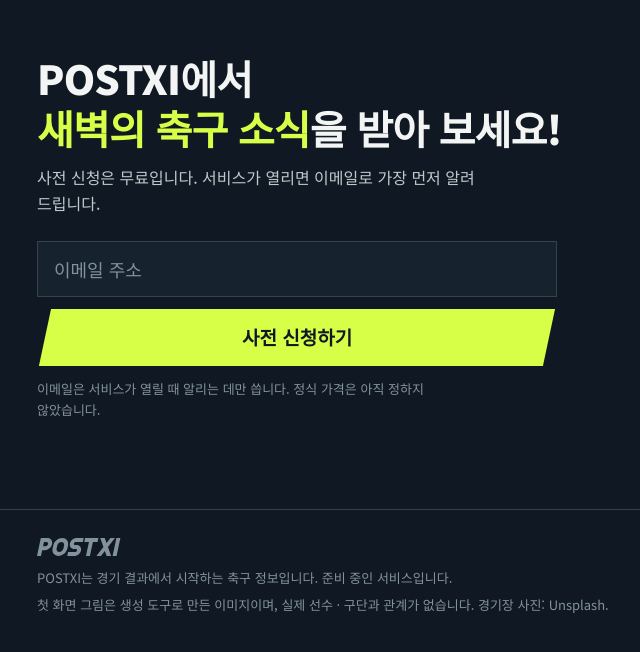
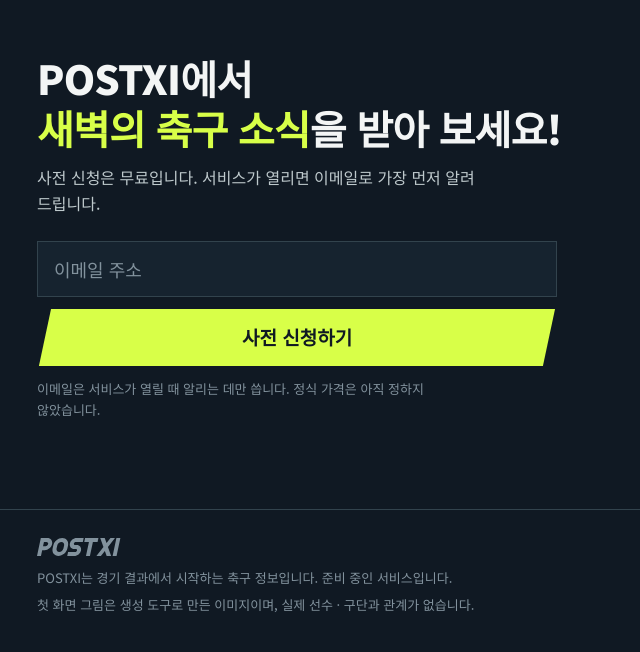
Before and after one commit to Sangwoo-97/postxi, a plain HTML site: page index.html in a window 1280 px wide. Shown: the part 3828-4480 px from the top of the page, without its empty margins (83-723 px from the left). Drawn offline with Linux system fonts and the light colour scheme.

Commit message:
바닥글에서 Unsplash 문구 삭제

```diff
--- a/index.html
+++ b/index.html
@@ -460,7 +460,7 @@
       <path fill="#82929D" fill-rule="evenodd" clip-rule="evenodd" d="M351.256 0H376.256L386.289 28.07L408.256 0H433.256L394.128 50L412 100H387L376.966 71.93L355 100H330L369.128 50L351.256 0ZM441.256 0H463.256L442 100H420L441.256 0Z"/>
     </svg>
     <p>POSTXI는 경기 결과에서 시작하는 축구 정보입니다. 준비 중인 서비스입니다.</p>
-    <p>첫 화면 그림은 생성 도구로 만든 이미지이며, 실제 선수 · 구단과 관계가 없습니다. 경기장 사진: Unsplash.</p>
+    <p>첫 화면 그림은 생성 도구로 만든 이미지이며, 실제 선수 · 구단과 관계가 없습니다.</p>
   </div>
 </footer>
 
```
